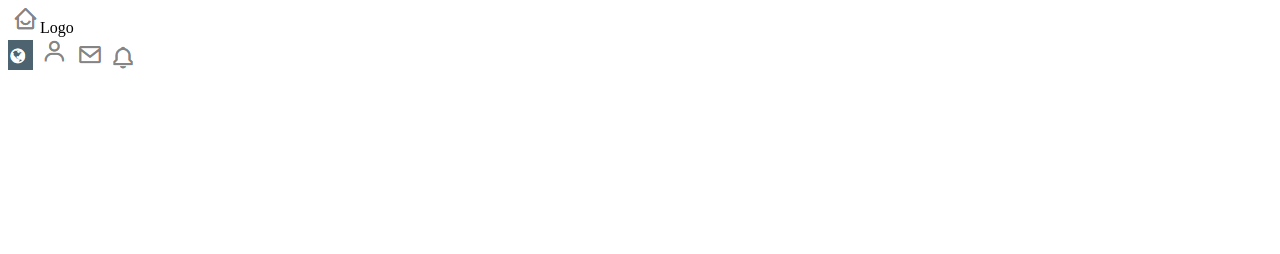
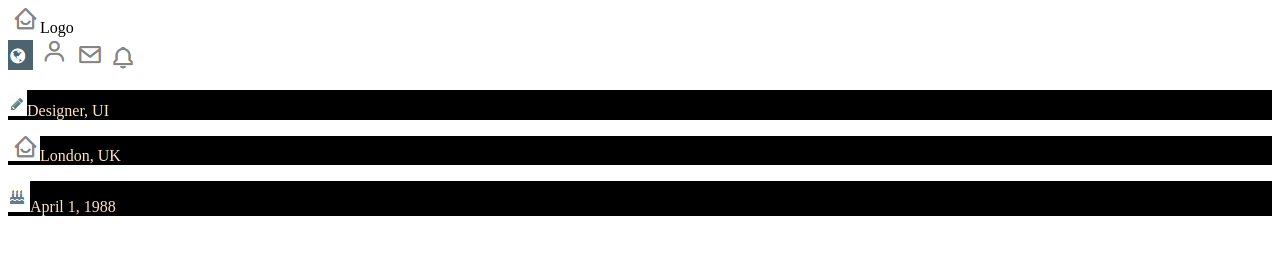
Before and after one commit to Numwali/challenge2, a plain HTML site: page index.html in a window 1280 px wide. Drawn offline with Linux system fonts and the light colour scheme.

Commit message:
sidebar cointer

```diff
--- a/index.html
+++ b/index.html
@@ -15,5 +15,11 @@
        <i class="icon"><img src="./images/Screenshot 2024-12-04 101946.png"></i>
    </div>
 </div>
+<div class="container">
+ <div class="sidebar"></div>
+       <p><img src="./images/Screenshot 2024-12-04 103333.png">Designer, UI</p>
+       <p><img src="./images/Screenshot 2024-12-04 100844.png">London, UK</p>
+       <p><img src="./images/Screenshot 2024-12-04 103341.png">April 1, 1988</p>
+ </div>
  </body>
 </html>
```
Also changed, not shown: images/Screenshot 2024-12-04 103333.png (added), images/Screenshot 2024-12-04 103341.png (added).
